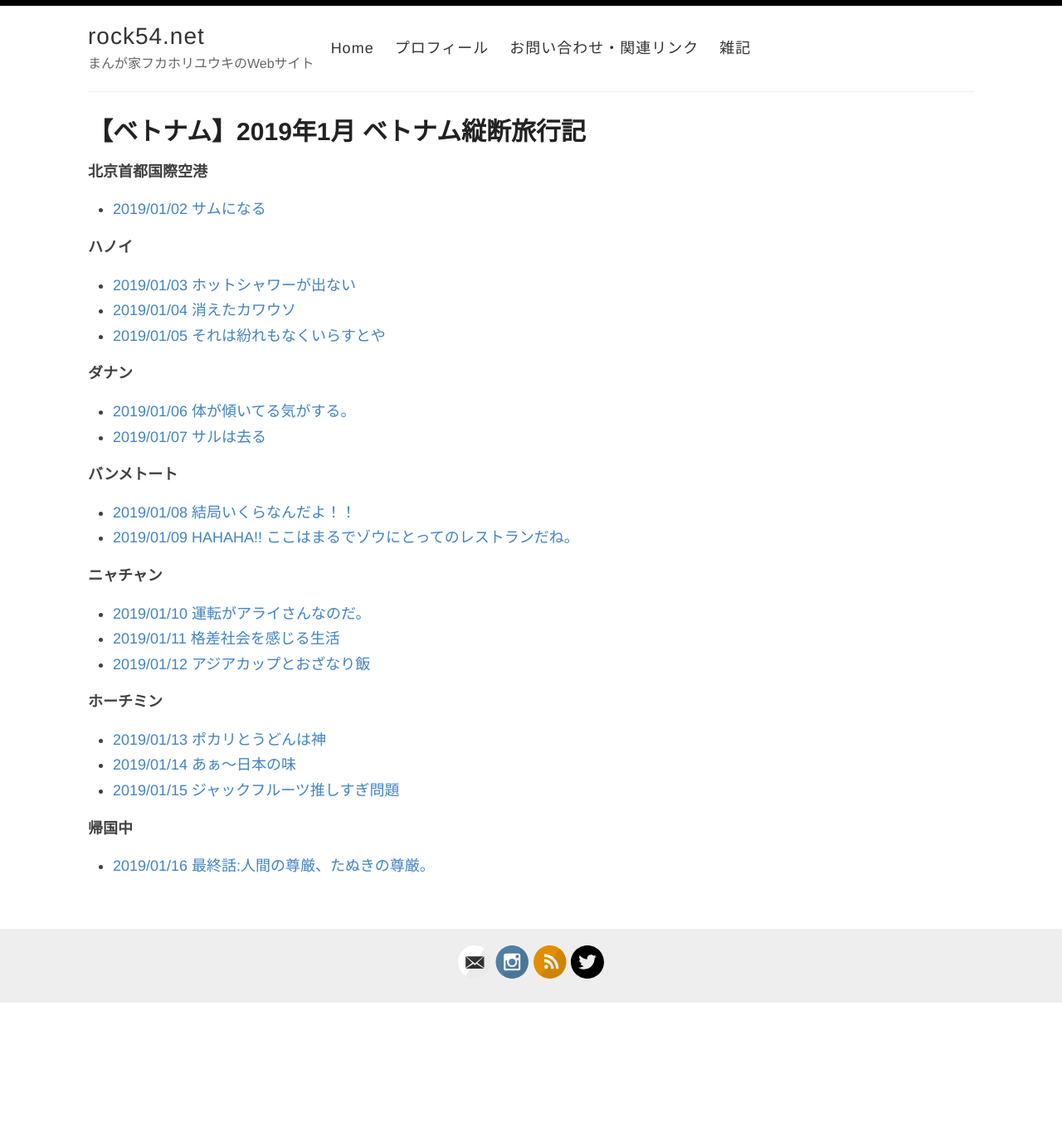
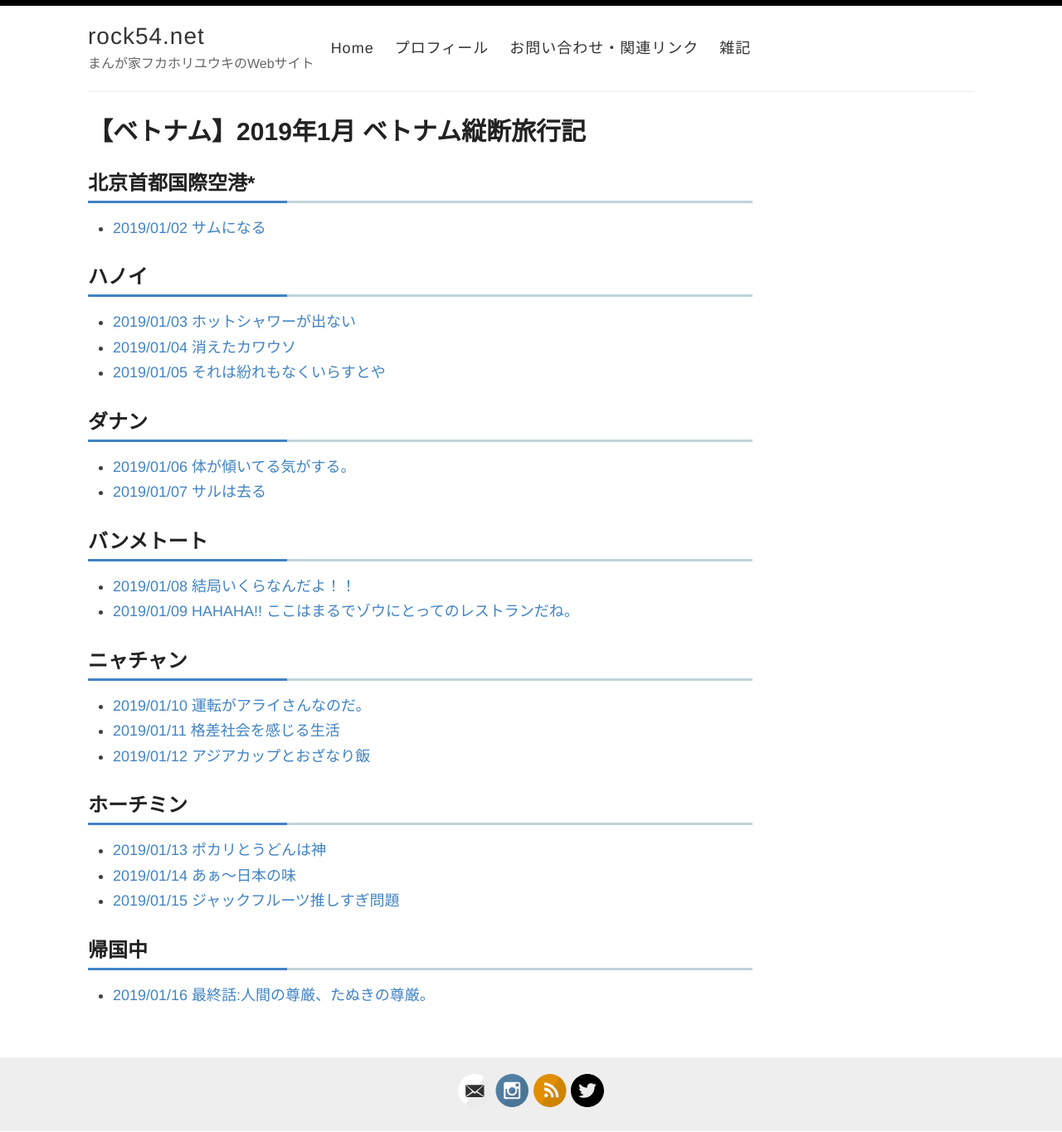
Before and after one commit to fukahorock/rock54main, a Jekyll site: the page built from travel/2019vietnam/index.md, in a window 1280 px wide. Shown: the whole page at 83% size. Built offline with Jekyll 4.4.1, drawn with Linux system fonts in a browser that asks for light colours; before the commit the page ends 1209 px from its top, so only the background shows below that.

Commit message:
change layouts

```diff
--- a/travel/2019vietnam/index.md
+++ b/travel/2019vietnam/index.md
@@ -4,31 +4,31 @@ permalink: /notes/2019vietnam/
 layout: page
 ---
 
-**北京首都国際空港**
+## 北京首都国際空港*
 - [2019/01/02 サムになる](https://fukahorock.rock54.net/notes/2019vietnam/2019-01-02.html)
 
-**ハノイ**
+## ハノイ
 - [2019/01/03 ホットシャワーが出ない](https://fukahorock.rock54.net/notes/2019vietnam/2019-01-03.html)
 - [2019/01/04 消えたカワウソ](https://fukahorock.rock54.net/notes/2019vietnam/2019-01-04.html)
 - [2019/01/05 それは紛れもなくいらすとや](https://fukahorock.rock54.net/notes/2019vietnam/2019-01-05.html)
 
-**ダナン**
+## ダナン
 - [2019/01/06 体が傾いてる気がする。](https://fukahorock.rock54.net/notes/2019vietnam/2019-01-06.html)
 - [2019/01/07 サルは去る](https://fukahorock.rock54.net/notes/2019vietnam/2019-01-07.html)
 
-**バンメトート**
+## バンメトート
 - [2019/01/08 結局いくらなんだよ！！](https://fukahorock.rock54.net/notes/2019vietnam/2019-01-08.html)
 - [2019/01/09 HAHAHA!! ここはまるでゾウにとってのレストランだね。](https://fukahorock.rock54.net/notes/2019vietnam/2019-01-09.html)
 
-**ニャチャン**
+## ニャチャン
 - [2019/01/10 運転がアライさんなのだ。](https://fukahorock.rock54.net/notes/2019vietnam/2019-01-10.html)
 - [2019/01/11 格差社会を感じる生活](https://fukahorock.rock54.net/notes/2019vietnam/2019-01-11.html)
 - [2019/01/12 アジアカップとおざなり飯](https://fukahorock.rock54.net/notes/2019vietnam/2019-01-12.html)
 
-**ホーチミン**
+## ホーチミン
 - [2019/01/13 ポカリとうどんは神 ](https://fukahorock.rock54.net/notes/2019vietnam/2019-01-13.html)
 - [2019/01/14 あぁ〜日本の味](https://fukahorock.rock54.net/notes/2019vietnam/2019-01-14.html)
 - [2019/01/15 ジャックフルーツ推しすぎ問題](https://fukahorock.rock54.net/notes/2019vietnam/2019-01-15.html)
 
-**帰国中**
+## 帰国中
 - [2019/01/16 最終話:人間の尊厳、たぬきの尊厳。](https://fukahorock.rock54.net/notes/2019vietnam/2019-01-16.html)
```
Also changed, not shown: contacts.md (+5 -7 lines), notes.md (+1 -1 lines).
